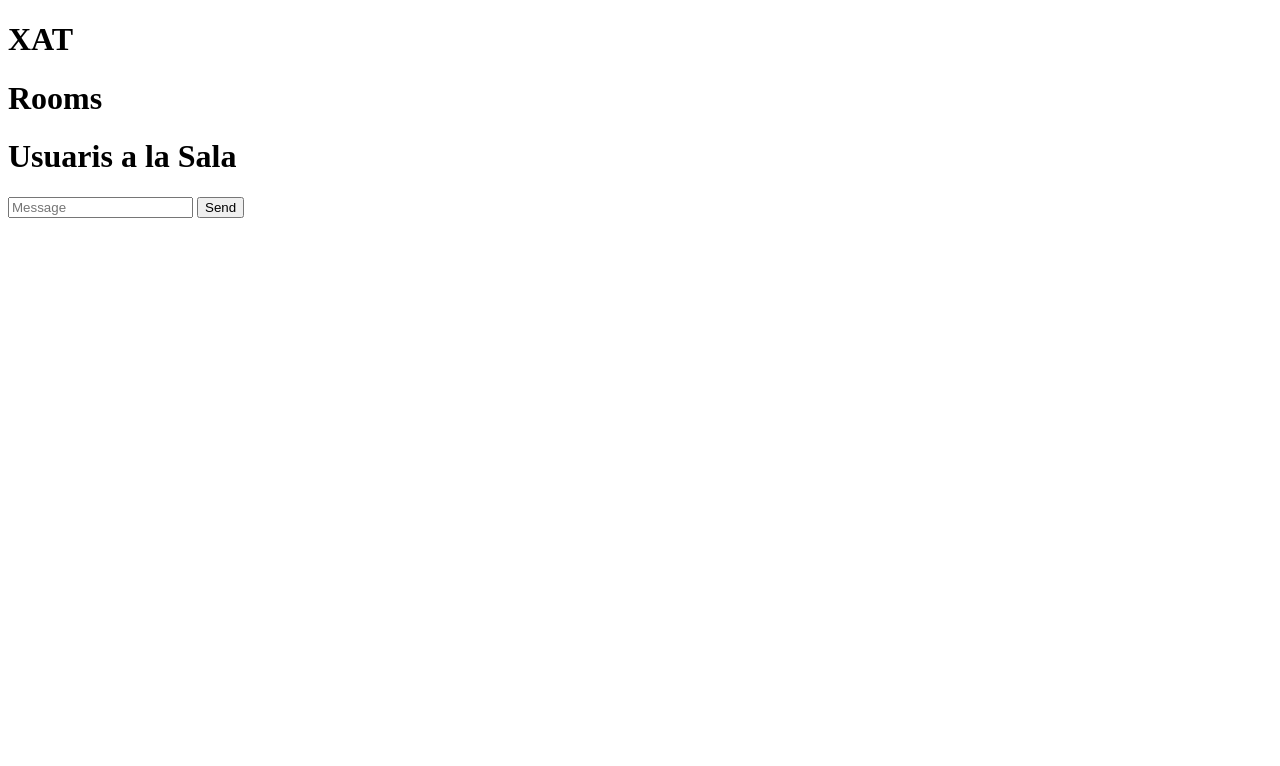
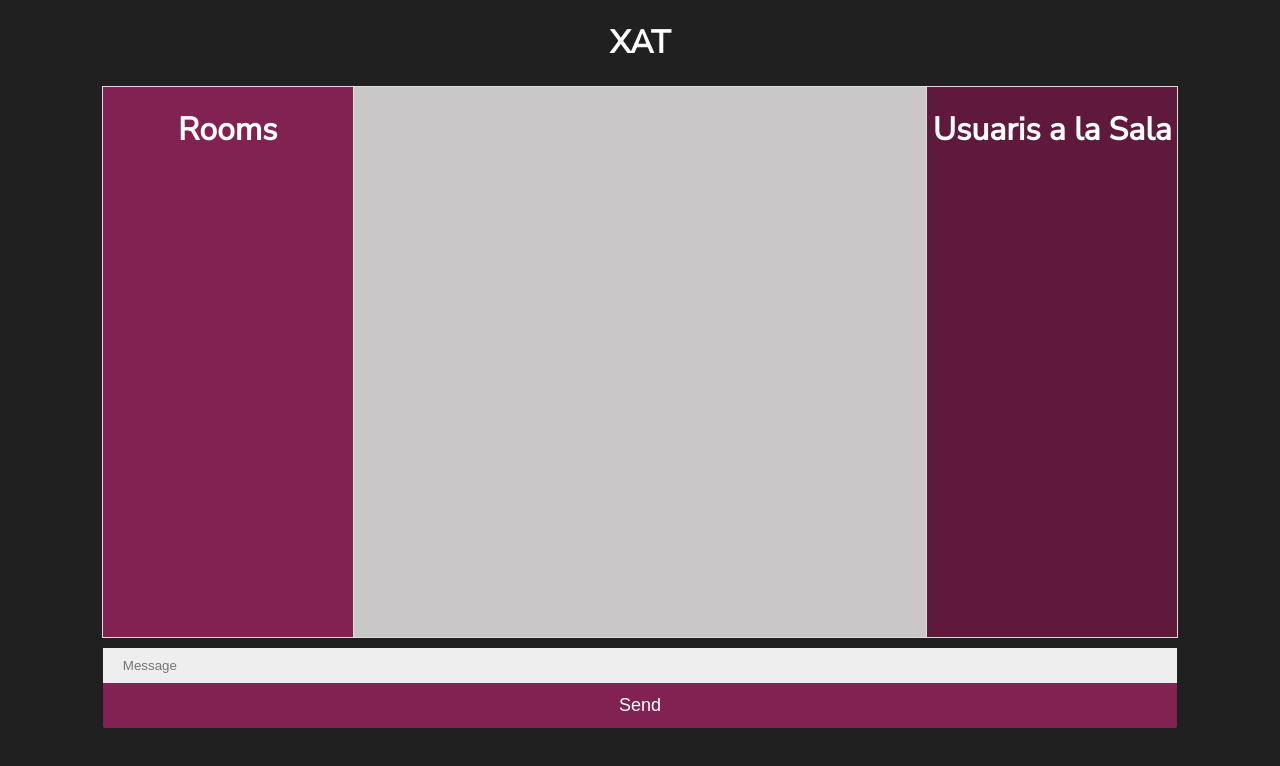
Before and after one commit to MartaG22/PROVES, a website: page 0_CHAT/CLIENT/public/HTML/xat.html in a window 1280 px wide. Drawn offline with nearby package versions, Linux system fonts and the light colour scheme; no server answers; files whose address does not match are found by name.

Commit message:
Actualitzant css de la finestra del Xat

```diff
--- /dev/null
+++ b/0_CHAT/CLIENT/public/CSS/xatStyles.css
@@ -0,0 +1,97 @@
+body {
+      background: rgb(32, 32, 32);
+      color: #fff;
+      font-family: 'Nunito Sans', sans-serif;
+      text-align: center;
+}
+
+#chat-container {
+      margin: auto;
+      margin-top: 10px;
+      margin-bottom: 10px;
+      width: 85%;
+      height: 550px;
+      /* background-color: rgb(187, 181, 181); */
+      /* background-color: rgb(51, 51, 51); */
+      background-color: rgb(201, 199, 199);
+      position: relative;
+      border:1px solid #ddd;
+
+      /* max-width: 600px;
+      margin: 30px auto;
+      border:1px solid #ddd;
+      box-shadow: 1px 3px 5px rgba */
+}
+
+#chat-window {
+      padding: 14px 0;
+      margin: 0 20 px;
+      border-bottom: 1px solid #e9e9e9;
+      color: #555;
+}
+
+#output p {
+      color: #aaa;
+      padding: 14px 0;
+      margin: 0 20px;
+}
+
+#action p {
+
+      padding: 14px 0;
+      margin: 0 20px;
+      border-bottom: 1px solid #e9e9e9;
+      color: #555;
+}
+
+#rooms {
+      float: left;
+      width: 250px;
+      height: 550px;
+      /* background-color: rgb(8, 64, 110); */
+      background-color: #822252;
+      border-right:1px solid #ddd;
+
+      /* color: #fff;
+      font-size: 18px;
+      border: 0;
+      padding: 12px 0;
+      width: 100%;
+      border-radius: 0 0 2px 2px; */
+    }
+
+    /* #messagesZone {
+      float: center;
+      background: #c995af;
+      width: 65%;
+
+} */
+
+#usuarisRoom {
+      float: right;
+      width: 250px;
+      height: 550px;
+      /* background-color: rgb(8, 64, 110); */
+      background-color: #5f193c;
+      border-left:1px solid #ddd;
+
+}
+
+input {
+      padding: 10px 20px;
+      box-sizing:  border-box;
+      border: 0;
+      background:  #eee;
+      /* display: block; */
+      width: 85%;
+}
+
+button {
+      background: #822252;
+      color: #fff;
+      font-size: 18px;
+      border: 0;
+      padding: 12px 0;
+      width: 85%;
+      border-radius: 0 0 2px 2px;
+}
--- a/0_CHAT/CLIENT/public/HTML/xat.html
+++ b/0_CHAT/CLIENT/public/HTML/xat.html
@@ -9,7 +9,7 @@
     <link rel="preconnect" href="https://fonts.googleapis.com" />
     <link rel="preconnect" href="https://fonts.gstatic.com" crossorigin />
     <link href="https://fonts.googleapis.com/css2?family=Nunito+Sans&display=swap" rel="stylesheet" />
-    <link rel="stylesheet" href="../CSS/main.css" />
+    <link rel="stylesheet" href="../CSS/xatStyles.css" />
 </head>
 
 <body>
--- a/0_CHAT/SERVER/app/controllers/user/loginUserController.js
+++ b/0_CHAT/SERVER/app/controllers/user/loginUserController.js
@@ -27,7 +27,7 @@ const userLogin = async (req, res) => {
         const accessToken = jwt.sign(currentUser, process.env.ACCESS_TOKEN_KEY)
         console.log('accessToken', accessToken)
 
-        res.status(201).send({
+        res.status(201).json({
             status: "success",
             currentUser,
             accessToken
```
Also changed, not shown: 0_CHAT/CLIENT/public/CSS/Vstyles.css (renamed from 0_CHAT/CLIENT/public/CSS/styles.css), 0_CHAT/CLIENT/public/CSS/VstylesIndex.css (renamed from 0_CHAT/CLIENT/public/CSS/stylesIndex.css).
